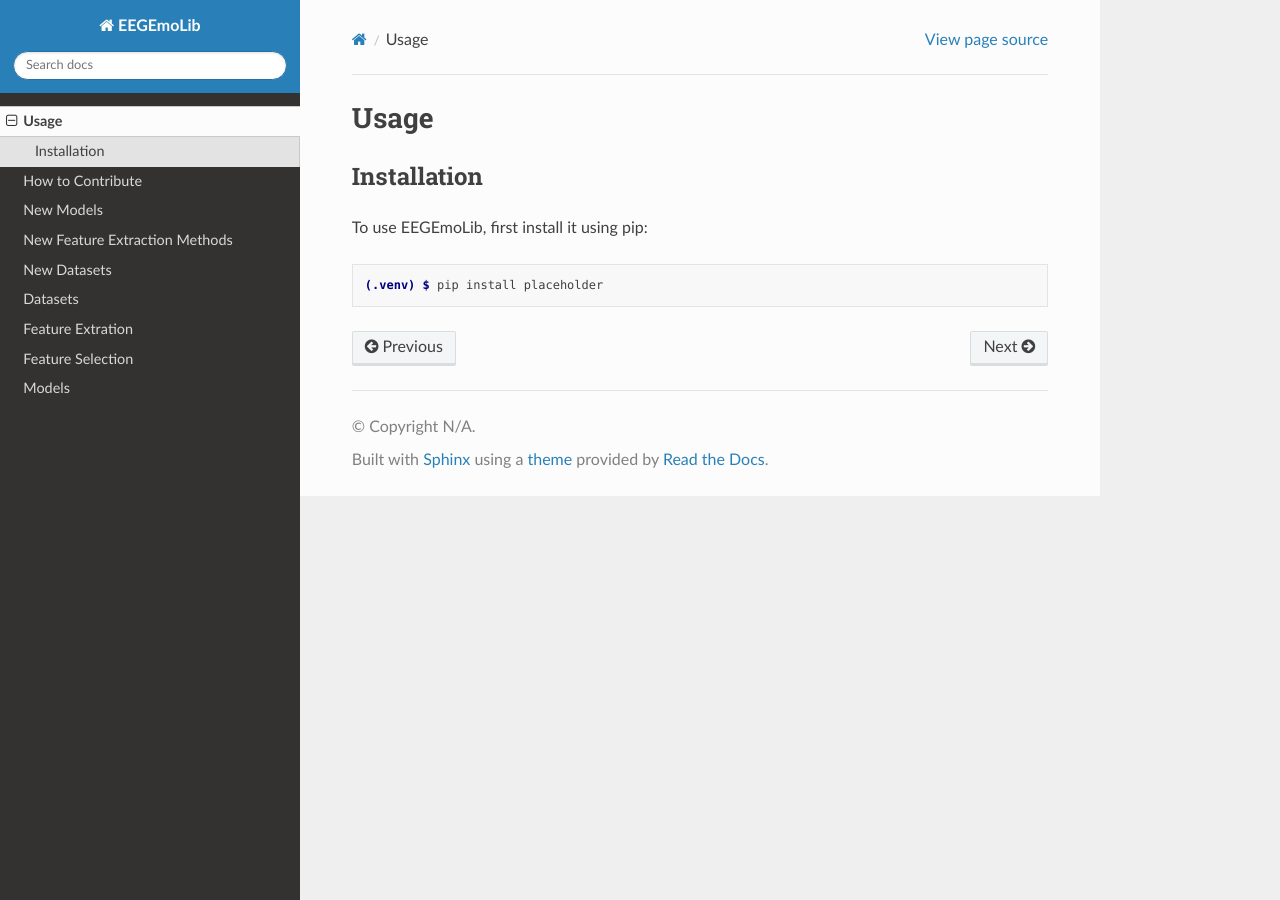
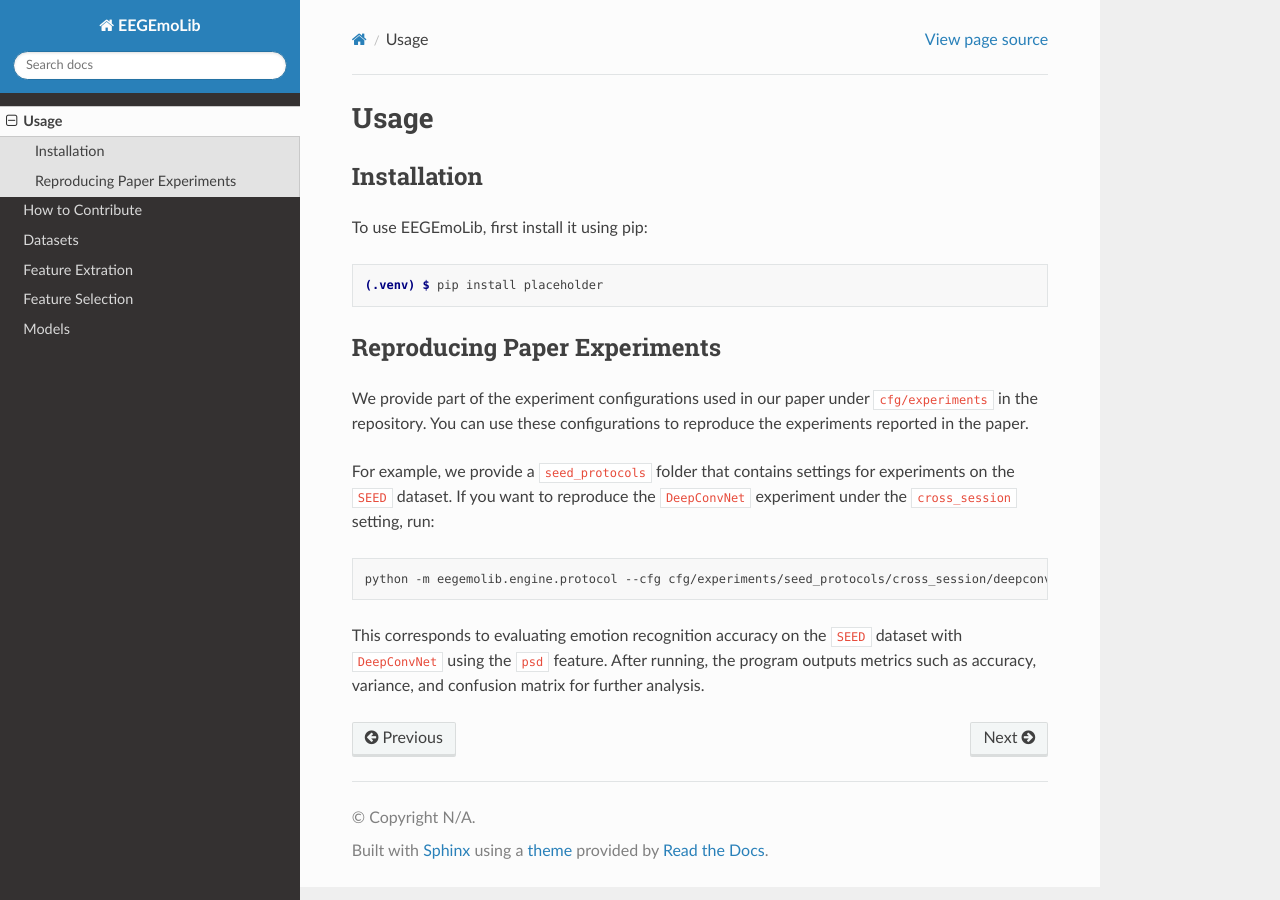
Before and after one commit to BlueNine9/EEGEmoLib-docs, a Sphinx documentation site: the page built from docs/source/usage.rst, in a window 1280 px wide. Built offline with Sphinx 7.4.7 and the Read the Docs theme 3.1.0, drawn with Linux system fonts in a browser that asks for light colours.

Commit message:
Update tree & usage

```diff
--- a/docs/source/usage.rst
+++ b/docs/source/usage.rst
@@ -11,3 +11,16 @@
 .. code-block:: console
 
    (.venv) $ pip install placeholder
+
+Reproducing Paper Experiments
+-----------------------------
+
+We provide part of the experiment configurations used in our paper under ``cfg/experiments`` in the repository. You can use these configurations to reproduce the experiments reported in the paper.
+
+For example, we provide a ``seed_protocols`` folder that contains settings for experiments on the ``SEED`` dataset. If you want to reproduce the ``DeepConvNet`` experiment under the ``cross_session`` setting, run:
+
+.. code-block:: bash
+
+   python -m eegemolib.engine.protocol --cfg cfg/experiments/seed_protocols/cross_session/deepconvnet_psd.yaml
+
+This corresponds to evaluating emotion recognition accuracy on the ``SEED`` dataset with ``DeepConvNet`` using the ``psd`` feature. After running, the program outputs metrics such as accuracy, variance, and confusion matrix for further analysis.
```
Also changed, not shown: docs/source/how_to_contribute.rst (+13 -13 lines).
